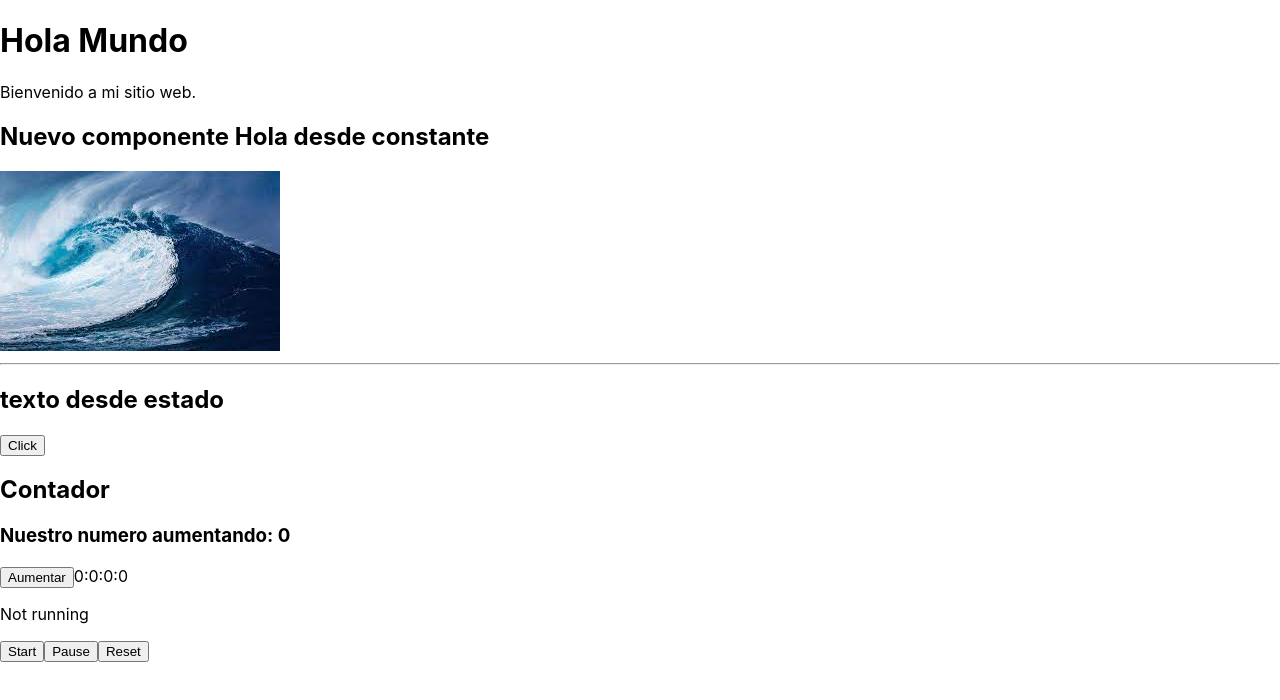
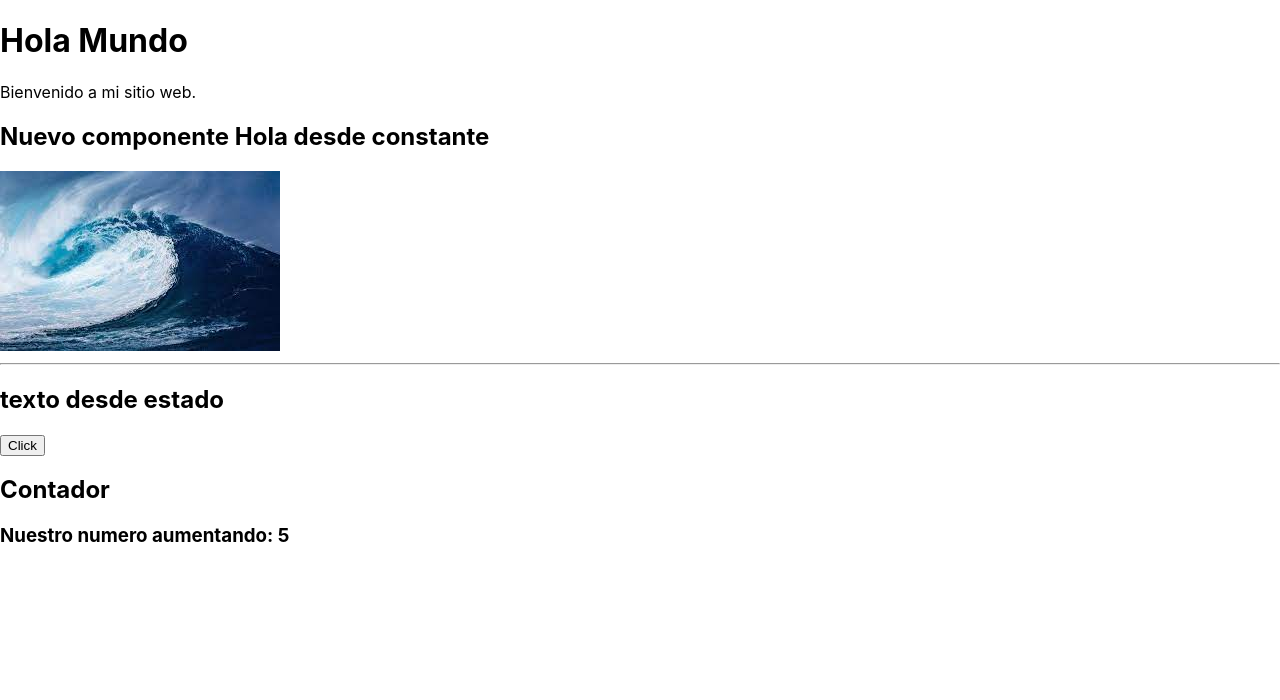
Before and after one commit to joluro86/primer_proyecto_react, a React (Create React App) app: page / in a window 1280 px wide. Shown: the top 700 px of the page. Built offline with nearby package versions, Linux system fonts and the light colour scheme.

Commit message:
inicio cronometro

```diff
--- a/src/components/Contador.jsx
+++ b/src/components/Contador.jsx
@@ -1,40 +1,22 @@
 import React from 'react'
-import { useStopwatch } from 'react-timer-hook';
 
 const Contador = () => {
 
-    const {
-        seconds,
-        minutes,
-        hours,
-        days,
-        isRunning,
-        start,
-        pause,
-        reset,
-    } = useStopwatch({ autoStart: false });
-
     const [contador, SetContador] = React.useState(0)
 
-    const aumentar = () => {
+    const aumentar = setInterval(() => {
         SetContador(contador + 1)
-        if (contador === 10) {
+        if(contador===10){
             SetContador(0)
         }
-    }
+        console.log(contador)
+    }, 1000)
+
 
     return (
         <div>
             <h2>Contador</h2>
             <h3>Nuestro numero aumentando: {contador}</h3>
-            <button onClick={() => aumentar()}>Aumentar</button>
-
-            <span>{days}</span>:<span>{hours}</span>:<span>{minutes}</span>:<span>{seconds}</span>
-            <p>{isRunning ? 'Running' : 'Not running'}</p>
-            <button onClick={start}>Start</button>
-            <button onClick={pause}>Pause</button>
-            <button onClick={reset}>Reset</button>
-
         </div>
     )
 }
```
